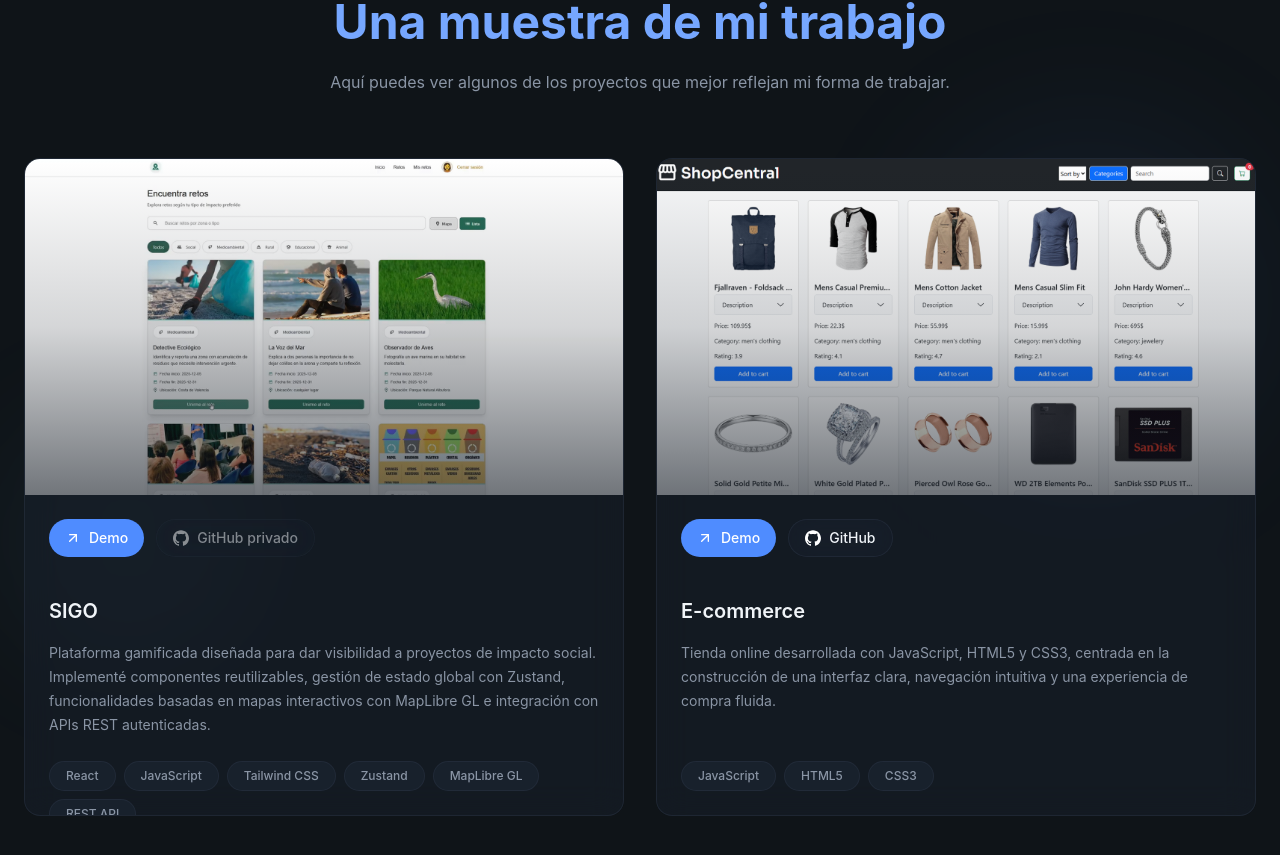
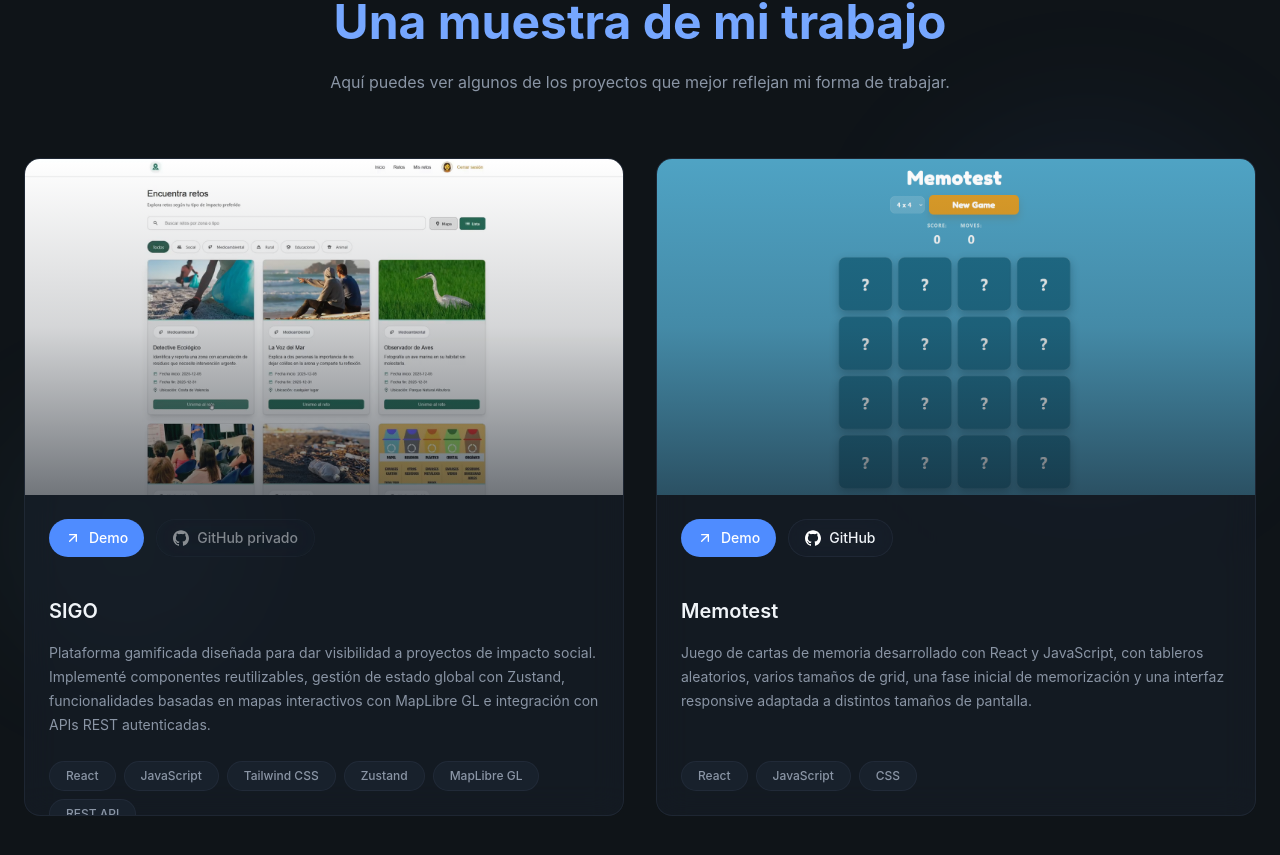
Before and after one commit to pablov-git/dev-portfolio, a React (Vite) app: page / in a window 1280 px wide. Shown: the part 1878-2733 px from the top of the page. Built offline with nearby package versions, Linux system fonts and the light colour scheme.

Commit message:
Updated projects section

```diff
--- a/src/translations.js
+++ b/src/translations.js
@@ -78,13 +78,13 @@ export const translations = {
           github: null,
         },
         {
-          title: "E-commerce",
+          title: "Memotest",
           description:
-            "Tienda online desarrollada con JavaScript, HTML5 y CSS3, centrada en la construcción de una interfaz clara, navegación intuitiva y una experiencia de compra fluida.",
-          image: "/projects/e-commerce.png",
-          tags: ["JavaScript", "HTML5", "CSS3"],
-          link: "https://pablov-git-e-commerce.netlify.app/",
-          github: "https://github.com/pablov-git/e-commerce",
+            "Juego de cartas de memoria desarrollado con React y JavaScript, con tableros aleatorios, varios tamaños de grid, una fase inicial de memorización y una interfaz responsive adaptada a distintos tamaños de pantalla.",
+          image: "/projects/memotest.png",
+          tags: ["React", "JavaScript", "CSS"],
+          link: "https://memory-test-bice.vercel.app/",
+          github: "https://github.com/pablov-git/memory-test",
         },
       ],
     },
@@ -222,13 +222,13 @@ export const translations = {
           github: null,
         },
         {
-          title: "E-commerce",
+          title: "Memotest",
           description:
-            "Online store built with JavaScript, HTML5, and CSS3, focused on a clear interface, intuitive navigation, and a smooth shopping experience.",
-          image: "/projects/e-commerce.png",
-          tags: ["JavaScript", "HTML5", "CSS3"],
-          link: "https://pablov-git-e-commerce.netlify.app/",
-          github: "https://github.com/pablov-git/e-commerce",
+            "Memory card game built with React and JavaScript, featuring randomized boards, multiple grid sizes, a memorization phase, and a responsive interface adapted to different screen sizes.",
+          image: "/projects/memotest.png",
+          tags: ["React", "JavaScript", "CSS"],
+          link: "https://memory-test-bice.vercel.app/",
+          github: "https://github.com/pablov-git/memory-test",
         },
       ],
     },
```
Also changed, not shown: public/projects/memotest.png (added).
